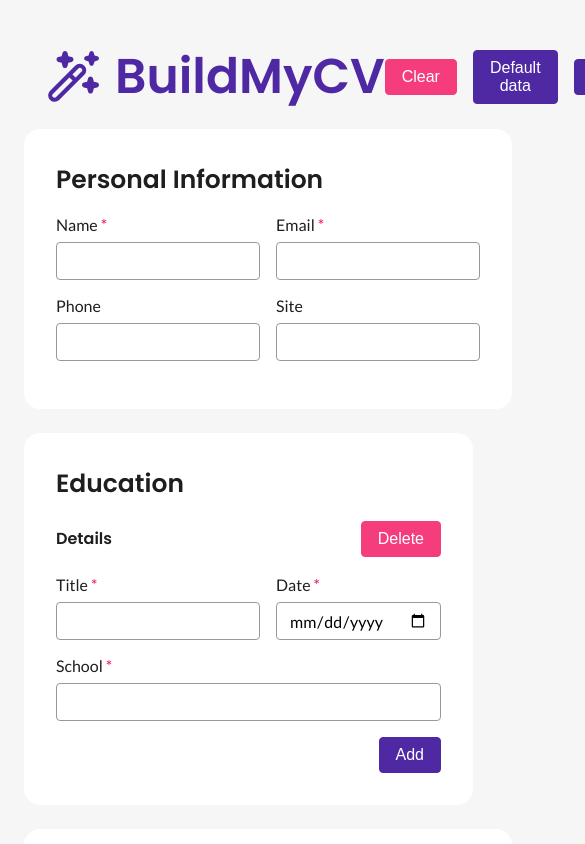
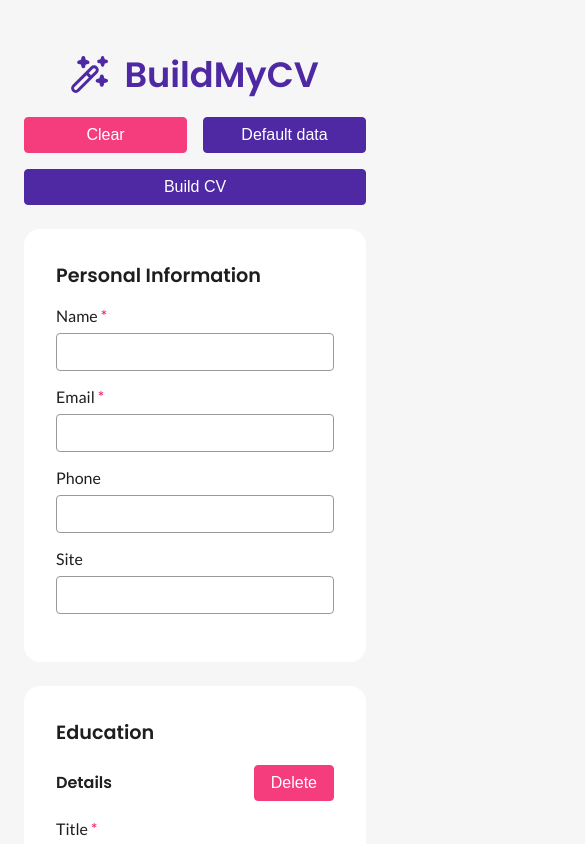
Before and after one commit to dot-sky/cv-app, a React (Vite) app: page / in a window 390 px wide. Both pictures are taken after a click on the button "Edit". Shown: the top 844 px of the page, 585 px wide, since content can reach past the window. Built offline with nearby package versions, Linux system fonts and the light colour scheme.

Commit message:
feat: add responsiveness for small screens

```diff
--- a/src/styles/CV.css
+++ b/src/styles/CV.css
@@ -7,7 +7,7 @@
 
 .cv-wrapper > h1 {
   text-align: center;
-  margin: var(--space-1x) 0;
+  margin: 0 0 var(--space-1x) 0;
 }
 
 .contact-info {
@@ -74,3 +74,26 @@
   font-family: "Poppins";
   font-size: 1.25rem;
 }
+
+@media screen and (max-width: 580px) {
+  .contact-info {
+    justify-content: left;
+  }
+}
+@media screen and (max-width: 500px) {
+  .cv-wrapper h1 {
+    font-size: 2.2rem;
+  }
+  .cv-wrapper h3 {
+    font-size: 1.5rem;
+  }
+  .cv-wrapper h5,
+  .cv-wrapper .entry-date {
+    font-size: 1.1rem;
+  }
+  .entry-title,
+  .contact-content {
+    word-break: break-word;
+    overflow-wrap: anywhere;
+  }
+}
--- a/src/styles/Form.css
+++ b/src/styles/Form.css
@@ -8,9 +8,12 @@
   font-size: 1.4rem;
 }
 .header {
+  margin: var(--space-3x) var(--space-3x);
+
   display: flex;
+  gap: var(--space-2x);
   justify-content: space-between;
-  margin: var(--space-2x) var(--space-3x);
+  flex-wrap: wrap;
 }
 
 .edit-title {
@@ -30,4 +33,35 @@
   display: flex;
   align-items: center;
   gap: var(--space-2x);
+  flex-wrap: wrap;
 }
+
+@media screen and (max-width: 768px) {
+  .header {
+    justify-content: center;
+  }
+}
+
+@media screen and (max-width: 700px) {
+  .form-row {
+    grid-template-columns: 1fr !important;
+  }
+}
+
+@media screen and (max-width: 500px) {
+  .header {
+    margin: var(--space-3x) 0;
+  }
+  .header h1 {
+    font-size: 2.2rem;
+  }
+  .controls {
+    flex-grow: 1;
+  }
+  .controls > button {
+    width: calc(50% - var(--space-1x));
+  }
+  .controls > input {
+    width: 100%;
+  }
+}
--- a/src/styles/Section.css
+++ b/src/styles/Section.css
@@ -44,3 +44,9 @@
   display: flex;
   justify-content: flex-end;
 }
+
+@media screen and (max-width: 500px) {
+  .form-section h4 {
+    font-size: 1.2rem;
+  }
+}
```
